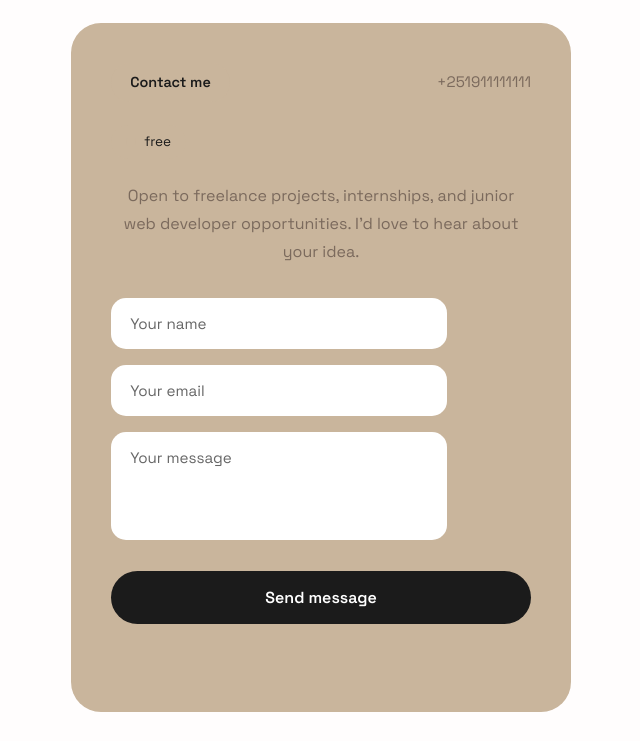
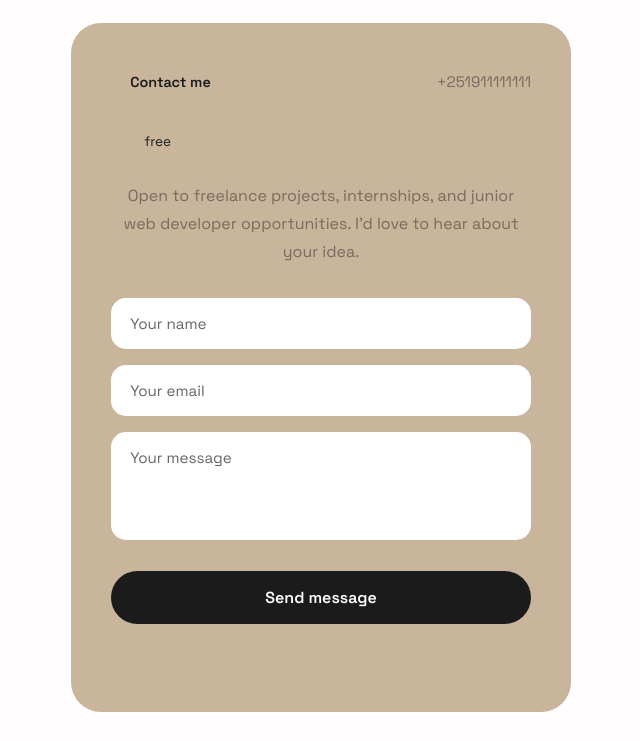
Before and after one commit to BenBeckman76/ben-beckman, a website: page index.html in a window 1280 px wide. Shown: the part 6538-7279 px from the top of the page, without its empty margins (319-959 px from the left). Drawn offline with Linux system fonts and the light colour scheme.

Commit message:
Update form input width to 100%
Changed form input width to 100% for better responsiveness.

```diff
--- a/portfolio.css
+++ b/portfolio.css
@@ -1176,7 +1176,7 @@ nav.scrolled .nav-links-wrapper {
 
 .form-input,
 .form-textarea {
-    width: 80%;
+    width: 100%;
     border: 1px solid rgba(255, 255, 255, 0.12);
     border-radius: 18px;
     padding: 1rem 1.2rem;
@@ -1482,7 +1482,6 @@ nav.scrolled .nav-links-wrapper {
     }
 }
 
-/* Restored pre-agency layout */
 .hero {
     padding: 10rem 3rem 12rem;
     max-width: 1400px;
```
